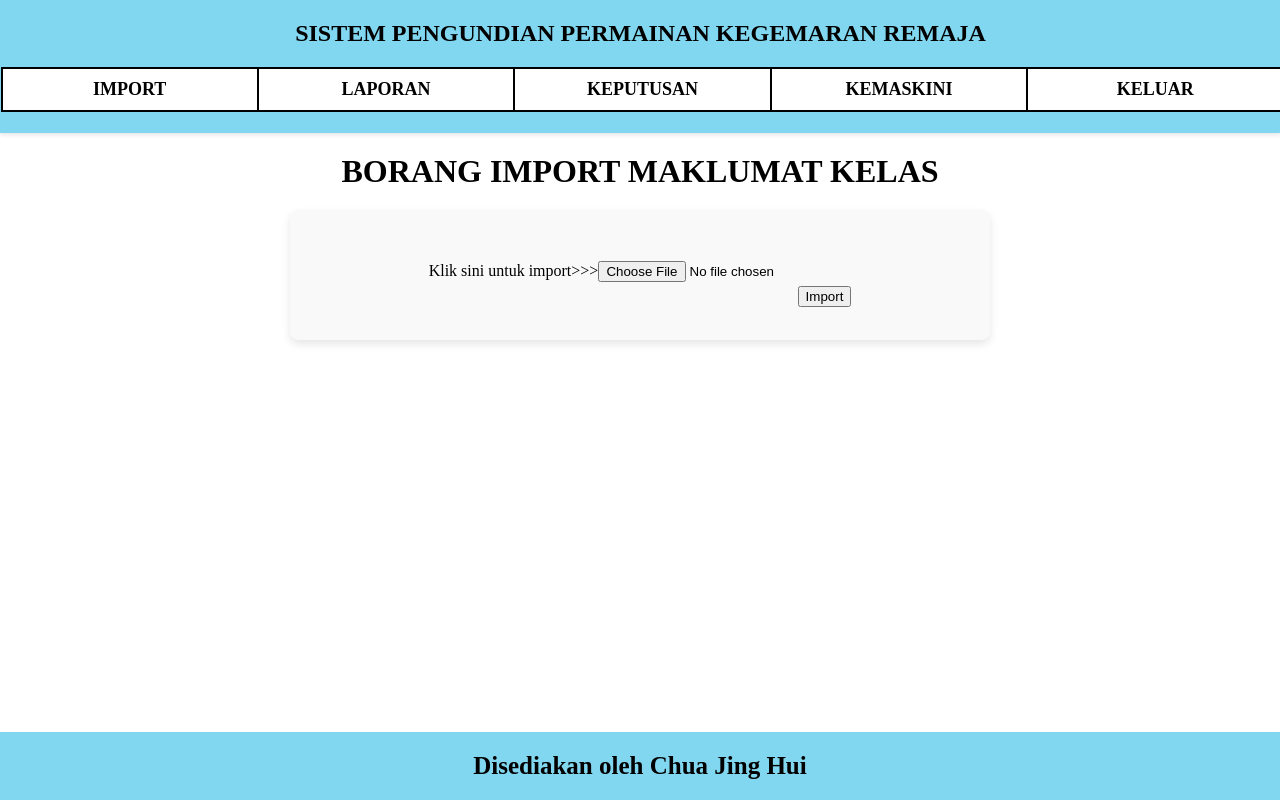
After one commit to ChuaJingHui/CJH090306070514, a PHP site: page /import.php in a window 1280 px wide. The commit adds this page. Run offline with PHP 8.4, Linux system fonts and the light colour scheme.

Commit message:
Add files via upload

```diff
--- /dev/null
+++ b/import.php
@@ -0,0 +1,67 @@
+<!DOCTYPE html>
+<html>
+<head>
+    <title>Borang Import Maklumat Kelas</title>
+    <link rel="stylesheet" href="styles.css">
+</head>
+<body>
+    <nav class="nav">
+        <div class="navTop">
+            <h1>SISTEM PENGUNDIAN PERMAINAN KEGEMARAN REMAJA</h1>
+        </div>
+        <div class="navButtons">
+            <a href="import.php" class="nav-btn">IMPORT</a>
+            <a href="laporan.php" class="nav-btn">LAPORAN</a>
+            <a href="keputusanAdmin.php" class="nav-btn">KEPUTUSAN</a>
+            <a href="kemaskini.php" class="nav-btn">KEMASKINI</a>
+            <a href="login.php" class="nav-btn">KELUAR</a>
+        </div>
+    </nav>
+
+    <center>
+        <h1 style="margin: 20px 0;">BORANG IMPORT MAKLUMAT KELAS</h1>
+
+        <div class="form-tambah">
+                <br>
+                <form method="POST" enctype='multipart/form-data'>
+                    <table style="width:fit-content;">
+                        <tr>
+                            <td>Klik sini untuk import>>><input style="font-size:18;" type='file' name='DataKelas' required>
+                        </tr>
+                        <tr>
+                            <td style="text-align:right;"><input type="submit" name="import" value='Import'></td>
+                        </tr>
+                    </table>
+                </form>
+        </div>
+    </center>
+
+    <footer>
+        <span class="copyright">Disediakan oleh Chua Jing Hui</span>
+    </footer>
+    <?php
+        // Memanggil fail konfigurasi pangkalan data
+        require "config.php";
+
+        if(isset($_POST['import'])){
+            if($_FILES['DataKelas']['name']){
+                $arrFilename=explode('.',$_FILES['DataKelas']['name']);
+
+                if($arrFilename[1]=="csv"){
+                    $handle=fopen($_FILES['DataKelas']['tmp_name'],"r");
+                    while(($data=fgetcsv($handle,1000,","))!==FALSE){
+                        $item1=mysqli_real_escape_string($sambungan,$data[0]);
+                        $item2=mysqli_real_escape_string($sambungan,$data[1]);
+                        $import="INSERT INTO `kelas`(`IDkelas`,`kelas`) VALUES('item1','item2')";
+                        mysqli_query($sambungan,$import);
+                    }
+                    fclose($handle);
+                    echo "<script>window.a;ert('Data kelas berjaya diimport.');
+                    windows.location.href='import.php';</script>";
+                }
+            }
+        }
+
+    ?>
+</body>
+</html>
--- a/kemaskini.php
+++ b/kemaskini.php
@@ -22,6 +22,7 @@ $hasil_carian = mysqli_query($sambungan, $arahan_sql);
             <h1>SISTEM PENGUNDIAN PERMAINAN KEGEMARAN REMAJA</h1>
         </div>
         <div class="navButtons">
+            <a href="import.php" class="nav-btn">IMPORT</a>
             <a href="laporan.php" class="nav-btn">LAPORAN</a>
             <a href="keputusanAdmin.php" class="nav-btn">KEPUTUSAN</a>
             <a href="kemaskini.php" class="nav-btn">KEMASKINI</a>
--- a/keputusanAdmin.php
+++ b/keputusanAdmin.php
@@ -33,6 +33,7 @@ $jumlah_digital = $data_digital['Jumlah'];
           <h1>SISTEM PENGUNDIAN PERMAINAN KEGEMARAN REMAJA</h1>
         </div>
         <div class="navButtons">
+          <a href="import.php" class="nav-btn">IMPORT</a>
           <a href="laporan.php" class="nav-btn">LAPORAN</a>
           <a href="keputusanAdmin.php" class="nav-btn">KEPUTUSAN</a>
           <a href="kemaskini.php" class="nav-btn">KEMASKINI</a>
--- a/laporan.php
+++ b/laporan.php
@@ -30,6 +30,7 @@ $hasil_carian = mysqli_query($sambungan, $arahan_sql);
           <h1>SISTEM PENGUNDIAN PERMAINAN KEGEMARAN REMAJA</h1>
         </div>
         <div class="navButtons">
+          <a href="import.php" class="nav-btn">IMPORT</a>
           <a href="laporan.php" class="nav-btn">LAPORAN</a>
           <a href="keputusanAdmin.php" class="nav-btn">KEPUTUSAN</a>
           <a href="kemaskini.php" class="nav-btn">KEMASKINI</a>
--- a/styles.css
+++ b/styles.css
@@ -134,17 +134,6 @@ nav {
     width: 100%;
 }
 
-/* Butang khusus untuk halaman tambah pengundi */
-.btn-tambah {
-    background-color: #008CBA;
-    color: white;
-    padding: 10px 15px;
-    text-decoration: none;
-    font-weight: bold;
-    border-radius: 4px;
-    display: inline-block;
-    margin-bottom: 15px;
-}
 
 /* --- Gaya Am untuk Jadual (Table) --- */
 table {
@@ -445,7 +434,7 @@ footer {
 /* --- Format Khas Semasa Mencetak Dokumen (Print Media) --- */
 @media print {
     /* Menyembunyikan navigasi, butang dan kaki halaman semasa mencetak */
-    nav, footer, .btn-container, .btn-cetak {
+    nav, footer, .btn-container, .btn-cetak{
         display: none !important;
     }
     .laporan, .undi-container {
```
Also changed, not shown: 1 other file.
